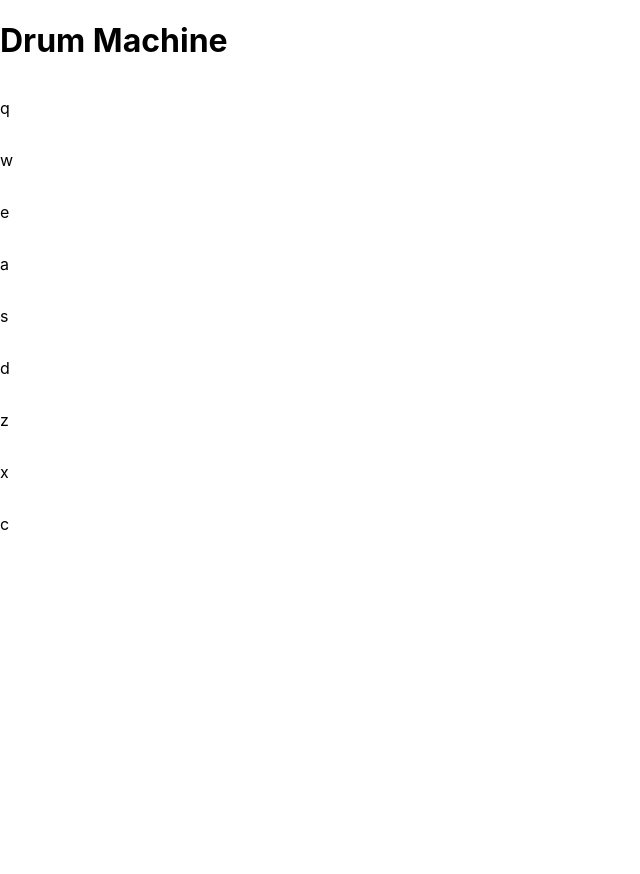
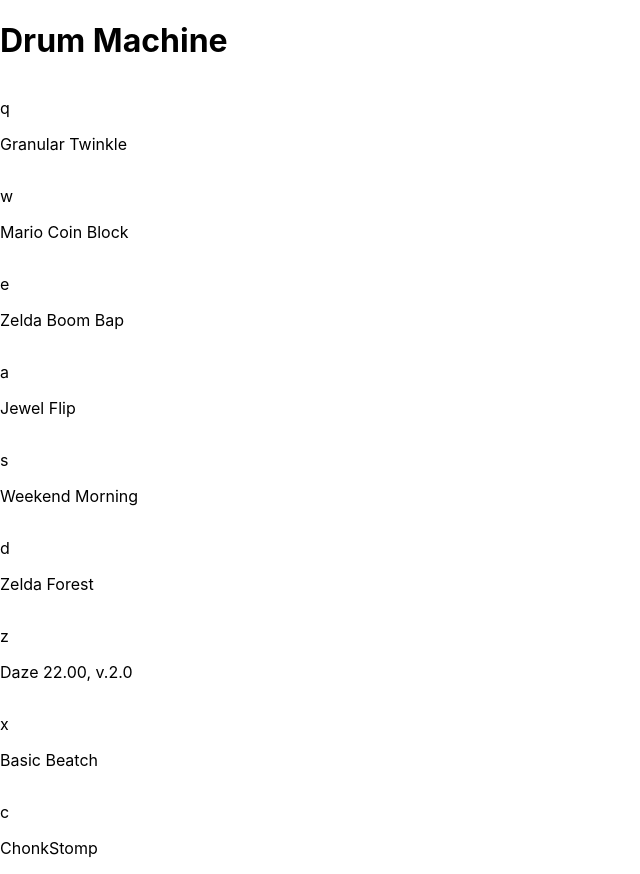
Before and after one commit to nic-vo/nv-portfolio, a Next.js app: page /fcc/drummachine in a window 1280 px wide. Shown: the whole page, without its empty margins (0-640 px from the left). Before the commit the page ends 800 px from the top, so only its background shows below. Built offline with nearby package versions, Linux system fonts and the light colour scheme.

Commit message:
Create sound data js export
Import into pad component to start building audio

```diff
--- a/components/fcc/drummachine/Pad.js
+++ b/components/fcc/drummachine/Pad.js
@@ -1,15 +1,17 @@
-import React from 'react'
+import React from 'react';
+import SoundList from './soundList';
 
 import styles from '../../../styles/fcc/DrumMachine.module.css';
 
-const Pad = ({ char, index, bank }) => {
-
-
-	const srcString = `/assets/fcc/DrumMachine/${ bank === 2 ? "synth": bank === 1 ? "mafia" : "flume"}/`
+const Pad = ({ char, padIndex, bank }) => {
+	const fileString = `${SoundList[bank].sounds[padIndex]}`;
+	const dirString = `${ bank === 2 ? "synth": bank === 1 ? "mafia" : "flume"}`;
+	const srcString = `/assets/fcc/DrumMachine/${dirString}/${fileString}.mp3`;
 
 	return (
 		<div id={char} className={styles.pad}>
 			<p>{char}</p>
+			<p>{fileString}</p>
 		</div>
 	);
 };
--- /dev/null
+++ b/components/fcc/drummachine/soundList.js
@@ -0,0 +1,47 @@
+const SoundList =
+	[
+		{
+			"name": "FlumeSounds",
+			"sounds": [
+				"Granular Twinkle",
+				"Mario Coin Block",
+				"Zelda Boom Bap",
+				"Jewel Flip",
+				"Weekend Morning",
+				"Zelda Forest",
+				"Daze 22.00, v.2.0",
+				"Basic Beatch",
+				"ChonkStomp"
+			]
+		},
+		{
+			"name": "Hip Hop @186 BPM",
+			"sounds": [
+				"Kick 01",
+				"Snare 01",
+				"Kick 02",
+				"Snare 02",
+				"Closed Hat",
+				"Bassline",
+				"Sub 01",
+				"Sub 02",
+				"Meme"
+			]
+		},
+		{
+			"name": "Synths @100 BPM",
+			"sounds": [
+				"Kick",
+				"Snare",
+				"Ride",
+				"Hat",
+				"Vinyl Sound",
+				"Chords",
+				"Bassline",
+				"Arpeg",
+				"Bass Hit"
+			]
+		}
+	]
+
+export default SoundList;
```
